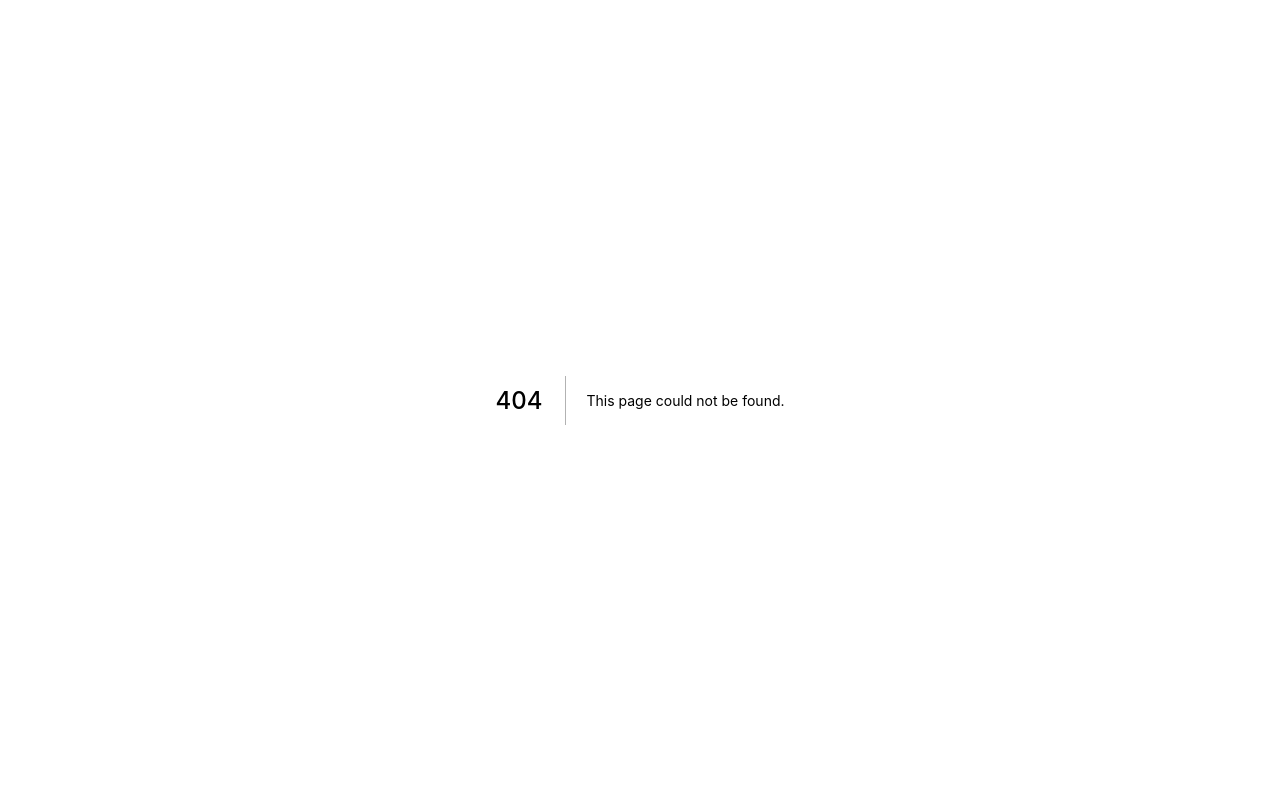
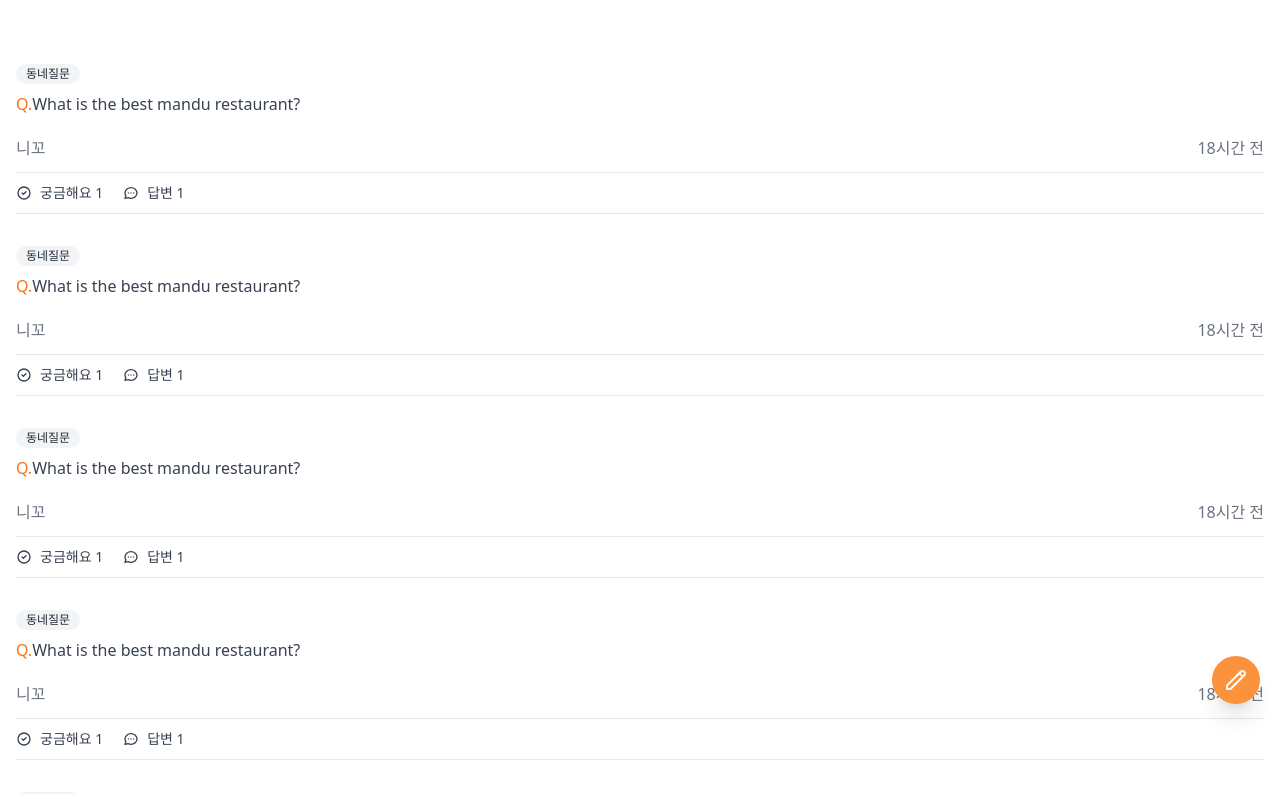
Before and after one commit to sondeokhyeon/carrot-practice, a Next.js app: page /community in a window 1280 px wide. Before the commit this address had no page. Shown: the top 794 px of the page. Built offline with nearby package versions, Linux system fonts and the light colour scheme.

Commit message:
🚩 community 페이지 퍼블리싱

```diff
--- /dev/null
+++ b/pages/community/index.tsx
@@ -0,0 +1,83 @@
+import type { NextPage } from "next";
+import Link from "next/link";
+
+const Community: NextPage = () => {
+  return (
+    <div className="py-16 px-4 space-y-8 ">
+      {new Array(5).fill(1).map((el, i) => (
+        <Link href={`/community/${el}`} key={i}>
+          <div className="flex flex-col cursor-pointer items-start">
+            <span className="flex items-center px-2.5 py-0.5 rounded-full text-xs font-medium bg-gray-100 text-gray-800">
+              동네질문
+            </span>
+            <div className="mt-2 text-gray-700">
+              <span className="text-orange-500 font-medium">Q.</span>
+              What is the best mandu restaurant?
+            </div>
+            <div className="mt-5 flex items-center justify-between w-full text-gray-500 font-medium font-sm">
+              <span>니꼬</span>
+              <span>18시간 전</span>
+            </div>
+            <div className="flex space-x-5 mt-3 text-gray-700 py-2.5 border-t border-b-[1.5px] w-full">
+              <span className="flex space-x-2 items-center text-sm">
+                <svg
+                  className="w-4 h-4"
+                  fill="none"
+                  stroke="currentColor"
+                  viewBox="0 0 24 24"
+                  xmlns="http://www.w3.org/2000/svg"
+                >
+                  <path
+                    strokeLinecap="round"
+                    strokeLinejoin="round"
+                    strokeWidth="2"
+                    d="M9 12l2 2 4-4m6 2a9 9 0 11-18 0 9 9 0 0118 0z"
+                  ></path>
+                </svg>
+                <span>궁금해요 1</span>
+              </span>
+              <span className="flex space-x-2 items-center text-sm">
+                <svg
+                  className="w-4 h-4"
+                  fill="none"
+                  stroke="currentColor"
+                  viewBox="0 0 24 24"
+                  xmlns="http://www.w3.org/2000/svg"
+                >
+                  <path
+                    strokeLinecap="round"
+                    strokeLinejoin="round"
+                    strokeWidth="2"
+                    d="M8 12h.01M12 12h.01M16 12h.01M21 12c0 4.418-4.03 8-9 8a9.863 9.863 0 01-4.255-.949L3 20l1.395-3.72C3.512 15.042 3 13.574 3 12c0-4.418 4.03-8 9-8s9 3.582 9 8z"
+                  ></path>
+                </svg>
+                <span>답변 1</span>
+              </span>
+            </div>
+          </div>
+        </Link>
+      ))}
+      {/* map end */}
+      <button className="fixed bottom-24 right-5 bg-orange-400 rounded-full p-3 text-white shadow-xl hover:bg-orange-500  cursor-pointer transition-colors">
+        <Link href="/community/write">
+          <svg
+            className="w-6 h-6"
+            fill="none"
+            stroke="currentColor"
+            viewBox="0 0 24 24"
+            xmlns="http://www.w3.org/2000/svg"
+          >
+            <path
+              strokeLinecap="round"
+              strokeLinejoin="round"
+              strokeWidth="2"
+              d="M15.232 5.232l3.536 3.536m-2.036-5.036a2.5 2.5 0 113.536 3.536L6.5 21.036H3v-3.572L16.732 3.732z"
+            ></path>
+          </svg>
+        </Link>
+      </button>
+    </div>
+  );
+};
+
+export default Community;
```
